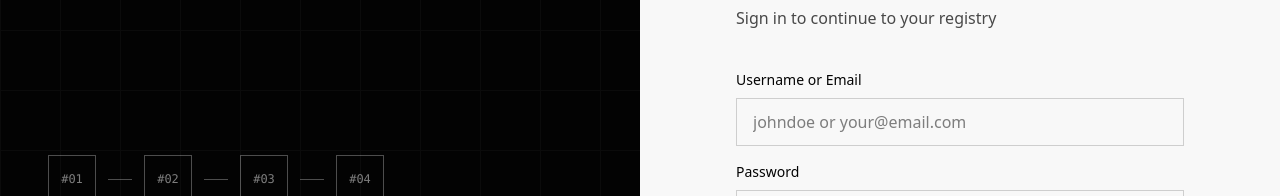
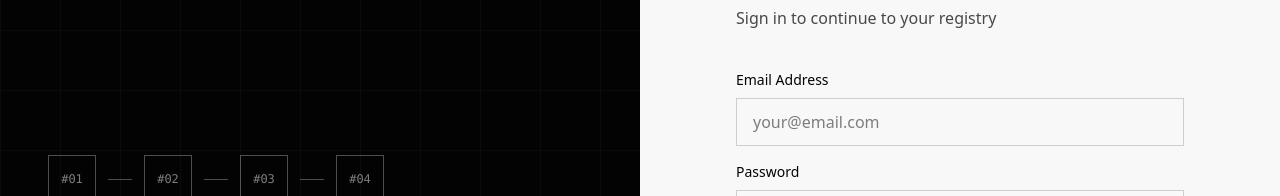
Before and after one commit to masaj84/AssetRegistry-Web, a React (Vite) app: page /login in a window 1280 px wide. Shown: the part 150-346 px from the top of the page. Built offline with nearby package versions, Linux system fonts and the light colour scheme; no server answers.

Commit message:
feat: change login to use email only (no username option)
Frontend changes:
- LoginPage.tsx: email input only, updated translations (en/pl)
- AuthContext.tsx: updated method signatures
- types/index.ts: LoginRequest interface updated
- Demo email: demo@trve.io

Companion to backend changes for T-024

```diff
--- a/src/context/AuthContext.tsx
+++ b/src/context/AuthContext.tsx
@@ -9,7 +9,7 @@ interface AuthContextType {
   isLoading: boolean;
   isAuthenticated: boolean;
   isDemo: boolean;
-  login: (username: string, password: string) => Promise<void>;
+  login: (email: string, password: string) => Promise<void>;
   loginAsDemo: () => Promise<void>;
   register: (email: string, password: string, userName: string) => Promise<{ requiresEmailConfirmation: boolean }>;
   logout: () => Promise<void>;
@@ -18,7 +18,7 @@ interface AuthContextType {
 
 const AuthContext = createContext<AuthContextType | undefined>(undefined);
 
-const DEMO_USERNAME = 'demo';
+const DEMO_EMAIL = 'demo@trve.io';
 const DEMO_PASSWORD = 'Demo123!';
 
 export function AuthProvider({ children }: { children: ReactNode }) {
@@ -46,16 +46,16 @@ export function AuthProvider({ children }: { children: ReactNode }) {
     initAuth();
   }, []);
 
-  const login = async (username: string, password: string) => {
-    await authService.login({ username, password });
+  const login = async (email: string, password: string) => {
+    await authService.login({ email, password });
     // Fetch full user profile after login
     const userData = await authService.getProfile();
     setUser(userData);
-    setIsDemo(username === DEMO_USERNAME);
+    setIsDemo(email === 'demo@trve.io'); // Updated demo email
   };
 
   const loginAsDemo = async () => {
-    await login(DEMO_USERNAME, DEMO_PASSWORD);
+    await login(DEMO_EMAIL, DEMO_PASSWORD);
   };
 
   const register = async (email: string, password: string, userName: string) => {
--- a/src/pages/auth/LoginPage.tsx
+++ b/src/pages/auth/LoginPage.tsx
@@ -9,7 +9,7 @@ export function LoginPage() {
   const navigate = useNavigate();
   const { login, loginAsDemo } = useAuth();
   const { language } = useLanguage();
-  const [username, setUsername] = useState('');
+  const [email, setEmail] = useState('');
   const [password, setPassword] = useState('');
   const [error, setError] = useState('');
   const [isLoading, setIsLoading] = useState(false);
@@ -19,8 +19,8 @@ export function LoginPage() {
     en: {
       welcome: 'Welcome back',
       subtitle: 'Sign in to continue to your registry',
-      username: 'Username or Email',
-      usernamePlaceholder: 'johndoe or your@email.com',
+      email: 'Email Address',
+      emailPlaceholder: 'your@email.com',
       password: 'Password',
       passwordPlaceholder: '••••••••',
       rememberMe: 'Remember me',
@@ -30,7 +30,7 @@ export function LoginPage() {
       or: 'or continue with',
       noAccount: "Don't have an account?",
       register: 'Create one',
-      loginError: 'Invalid username or password',
+      loginError: 'Invalid email or password',
       tryDemo: 'Try Demo Account',
       loadingDemo: 'Loading...',
       tagline: 'Immutable product history',
@@ -38,8 +38,8 @@ export function LoginPage() {
     pl: {
       welcome: 'Witaj ponownie',
       subtitle: 'Zaloguj się, aby kontynuować',
-      username: 'Nazwa użytkownika lub Email',
-      usernamePlaceholder: 'jankowalski lub twoj@email.com',
+      email: 'Adres Email',
+      emailPlaceholder: 'twoj@email.com',
       password: 'Hasło',
       passwordPlaceholder: '••••••••',
       rememberMe: 'Zapamiętaj mnie',
@@ -49,7 +49,7 @@ export function LoginPage() {
       or: 'lub kontynuuj z',
       noAccount: 'Nie masz konta?',
       register: 'Utwórz je',
-      loginError: 'Nieprawidłowa nazwa użytkownika lub hasło',
+      loginError: 'Nieprawidłowy adres email lub hasło',
       tryDemo: 'Konto Demo',
       loadingDemo: 'Ładowanie...',
       tagline: 'Niezmienna historia produktów',
@@ -62,7 +62,7 @@ export function LoginPage() {
     setIsLoading(true);
 
     try {
-      await login(username, password);
+      await login(email, password);
       navigate('/app');
     } catch (err) {
       const msg = getErrorMessage(err);
@@ -180,12 +180,12 @@ export function LoginPage() {
           <form onSubmit={handleSubmit} className="space-y-6">
             <div className="space-y-4">
               <div>
-                <label className="block text-sm font-medium mb-2">{t.username}</label>
+                <label className="block text-sm font-medium mb-2">{t.email}</label>
                 <input
-                  type="text"
-                  placeholder={t.usernamePlaceholder}
-                  value={username}
-                  onChange={(e) => setUsername(e.target.value)}
+                  type="email"
+                  placeholder={t.emailPlaceholder}
+                  value={email}
+                  onChange={(e) => setEmail(e.target.value)}
                   required
                   className="w-full h-12 px-4 border border-border bg-background focus:border-foreground focus:outline-none transition-colors"
                 />
--- a/src/types/index.ts
+++ b/src/types/index.ts
@@ -13,7 +13,7 @@ export interface User {
 }
 
 export interface LoginRequest {
-  username: string;
+  email: string;
   password: string;
 }
 
```
